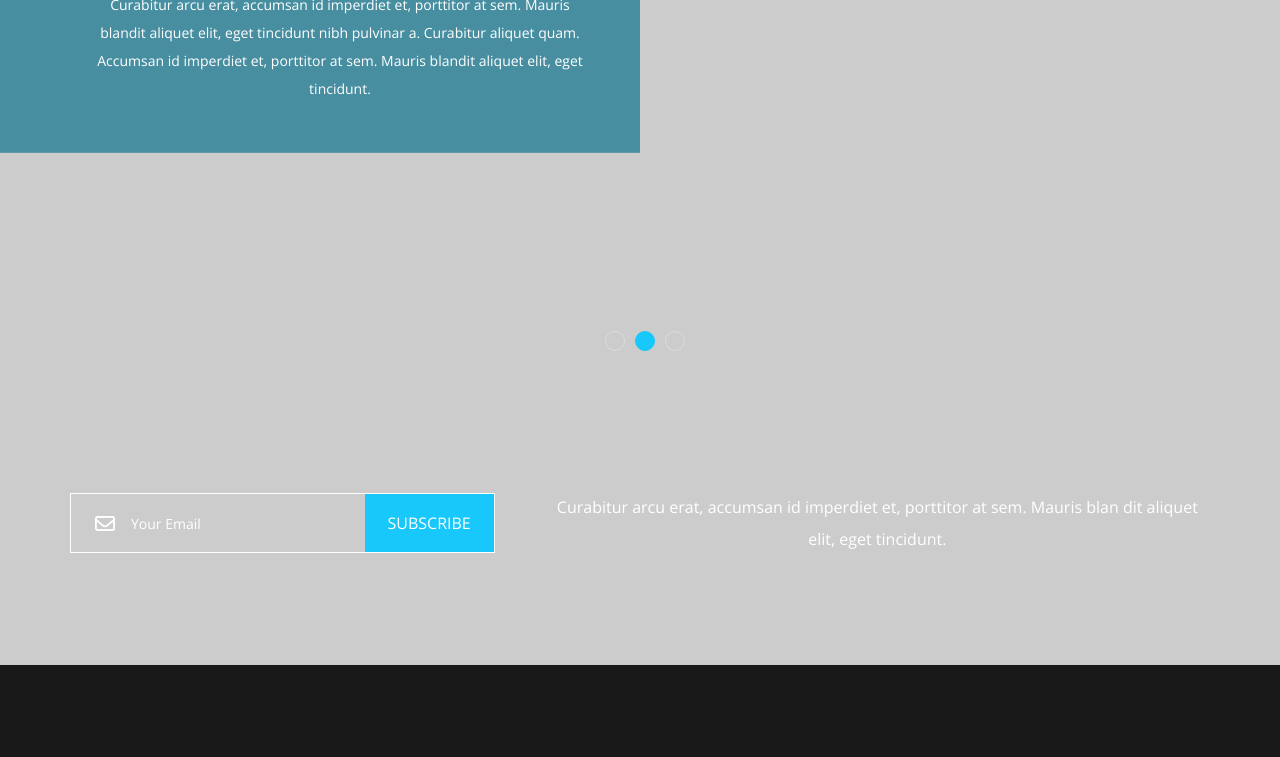
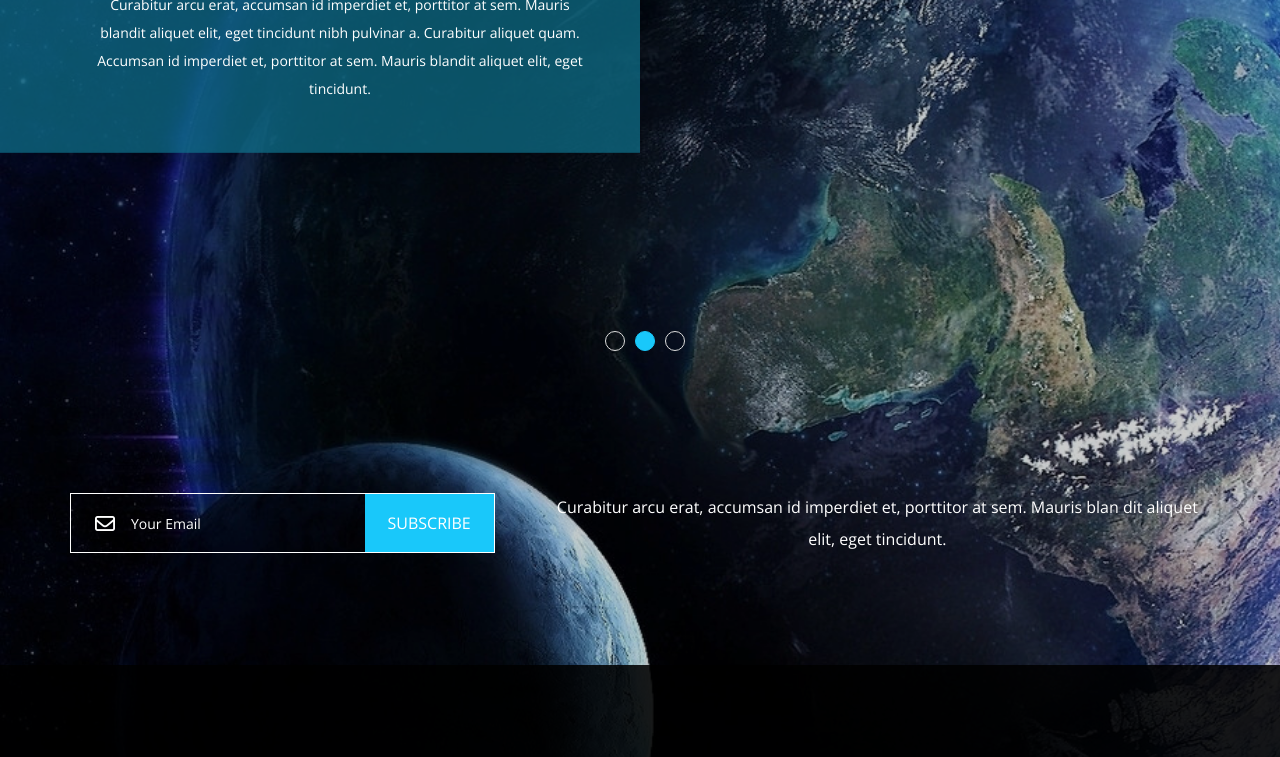
Before and after one commit to Khaled-Alnashi/Template-Two, a plain HTML site: page index.html in a window 1280 px wide. Shown: the part 419-1176 px from the top of the page. Drawn offline with nearby package versions, Linux system fonts and the light colour scheme; the site is published under a folder, as on GitHub Pages, so addresses that start at the root find nothing.

Commit message:
Update kasper.css

```diff
--- a/Css/kasper.css
+++ b/Css/kasper.css
@@ -20,7 +20,7 @@ html {
 }
 body {
     font-family: 'Open Sans', sans-serif;
-    background-image: url(/images/subscribe.jpg);
+    background-image: url(subscribe.jpg);
     background-size: cover;
     position: relative;
     text-align: center;
```
